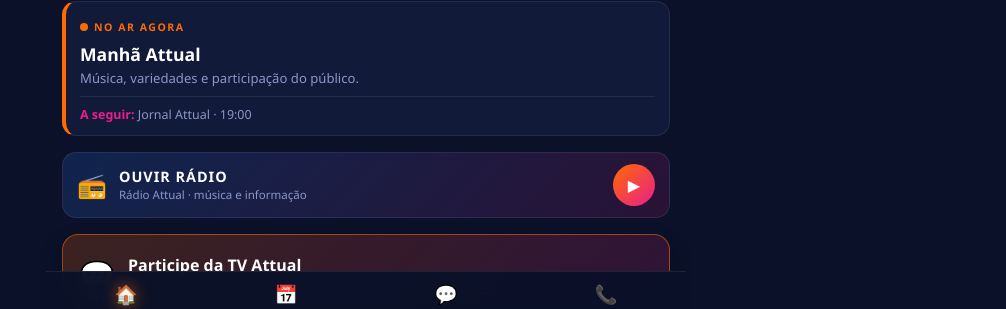
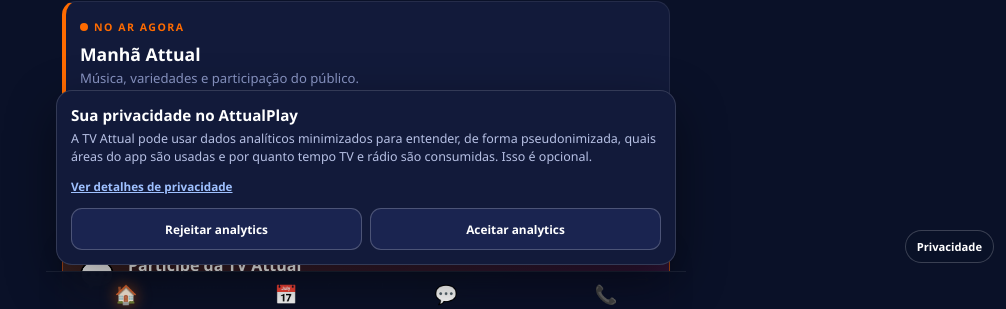
Before and after one commit to Grupo-Lira-de-Comunicacao/tv-attual-app, a React (Vite) app: page / in a window 1280 px wide. Shown: the part 469-778 px from the top of the page, without its empty margins (274-1280 px from the left). Built offline with nearby package versions, Linux system fonts and the light colour scheme; no server answers.

Commit message:
feat: integrate privacy consent controls

```diff
--- a/src/App.jsx
+++ b/src/App.jsx
@@ -5,6 +5,7 @@
 import Contact from './components/Contact.jsx'
 import Schedule from './components/Schedule.jsx'
 import Participation from './components/Participation.jsx'
+import PrivacyConsent from './components/PrivacyConsent.jsx'
 import { obterEstadoProgramacao } from './services/programacaoService.js'
 import { trackMatrixPage } from './services/matrixTelemetry.js'
 import './App.css'
@@ -116,6 +117,8 @@
         )}
       </main>
 
+      <PrivacyConsent onAnalyticsGranted={() => trackMatrixPage(abaAtiva)} />
+
       {/* Menu inferior fixo */}
       <nav className="menu-inferior">
         {menuItens.map((item) => (
```
